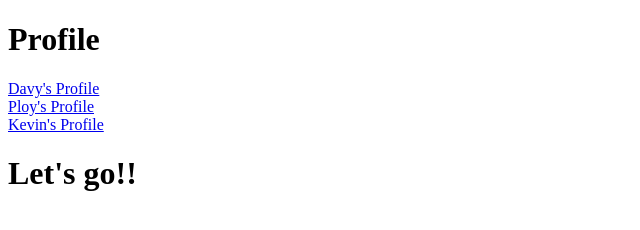
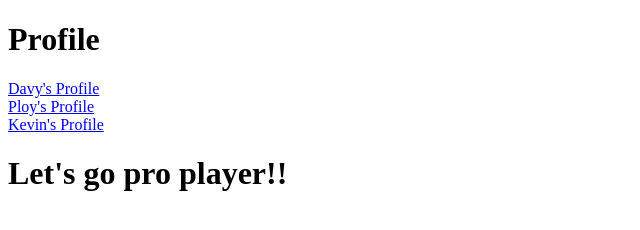
Before and after one commit to pipper176/sun, a plain HTML site: page index.html in a window 1280 px wide. Shown: the whole page, without its empty margins (0-640 px from the left). Drawn offline with Linux system fonts and the light colour scheme.

Commit message:
Update index h1

```diff
--- a/index.html
+++ b/index.html
@@ -10,6 +10,6 @@
 	<a href="ploy.html">Ploy's Profile</a><br>
 	<a href="kevin.html">Kevin's Profile</a>
 
-    <h1>Let's go!!</h1>
+    <h1>Let's go pro player!!</h1>
 </body>
 </html>
```
